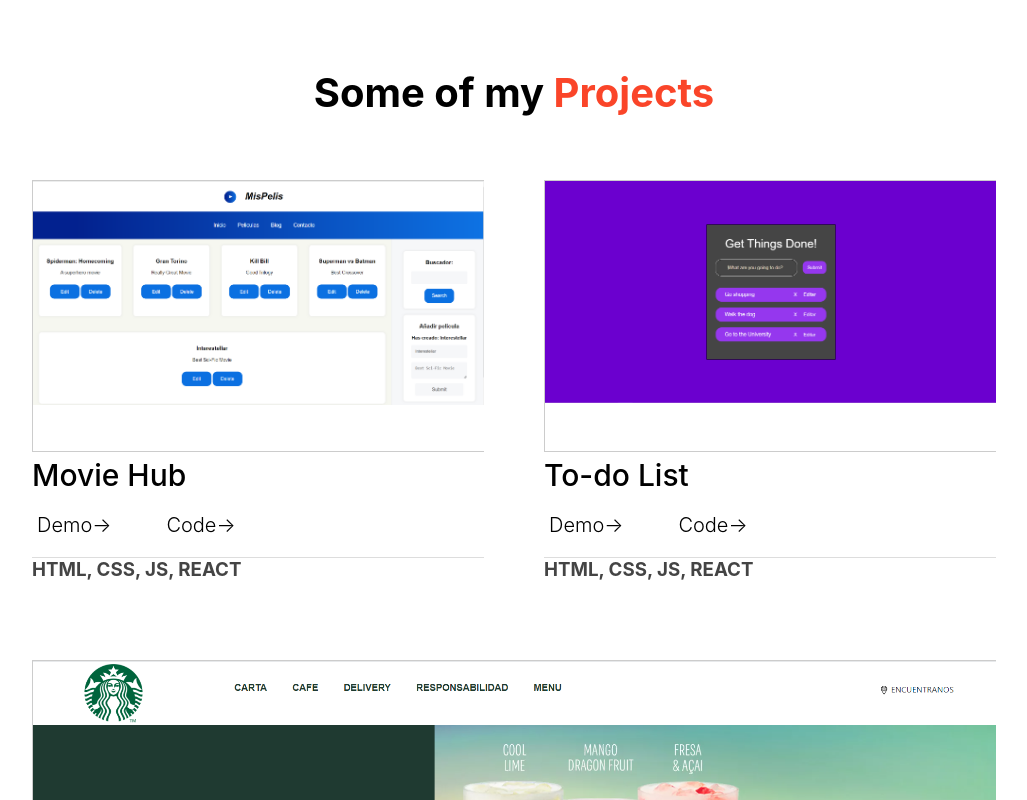
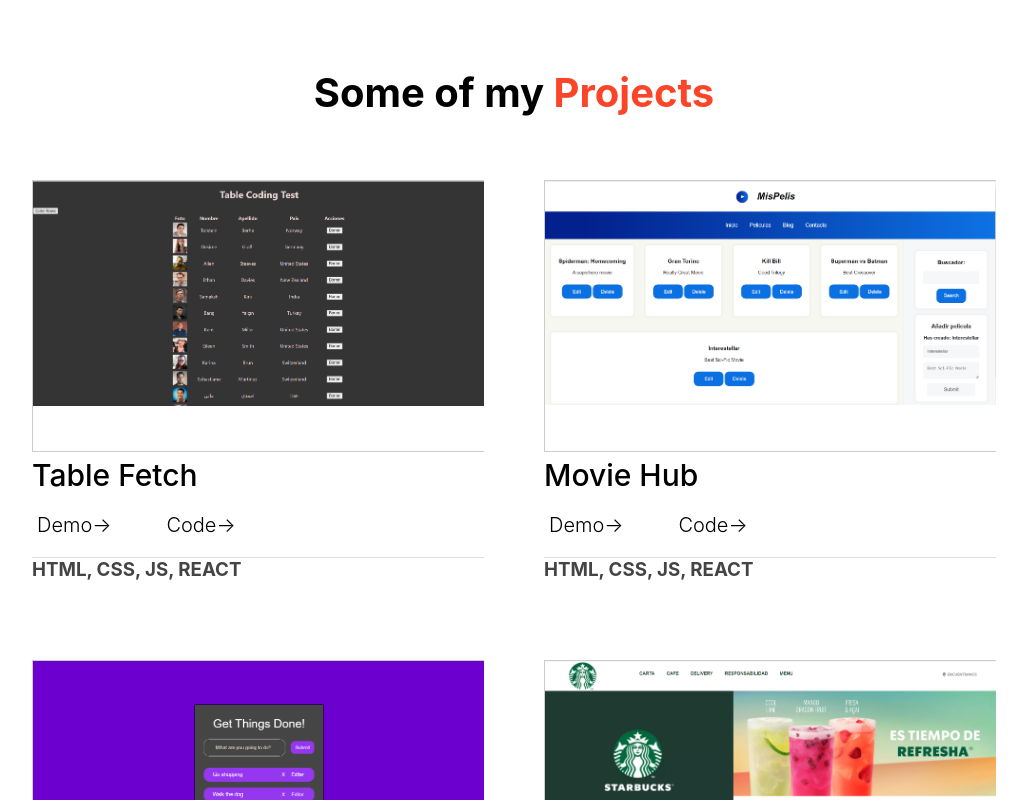
Before and after one commit to tonychongng/web_portfolio, a React (Create React App) app: page / in a window 1280 px wide. Shown: the part 617-1417 px from the top of the page, without its empty margins (126-1153 px from the left). Built offline with nearby package versions, Linux system fonts and the light colour scheme.

Commit message:
table fecth project

```diff
--- a/src/components/datos/trabajos.js
+++ b/src/components/datos/trabajos.js
@@ -1,8 +1,20 @@
 import moviehub from '../../images/moviehub.png';
 import todolist from '../../images/todolist.png';
 import starbucksclone from '../../images/starbucksclone.png';
+import table from '../../images/table.png';
 
 export const trabajos = [
+    {
+        'id': table,
+        'nombre': 'Table Fetch',
+        'url': 'https://tonychongng.github.io/moviehub/',
+        'code': 'https://github.com/tonychongng/table_fetch',
+        'demo': 'https://tonychongng.github.io/table_fetch/',
+        'tecnologias': 'HTML, CSS, JS, REACT',
+        'categorias': 'Web Development',
+        'descripcion': 'lorem ipsus olakese'
+
+    },
     {
         'id': moviehub,
         'nombre': 'Movie Hub',
@@ -10,7 +22,7 @@ export const trabajos = [
         'code': 'https://github.com/tonychongng/moviehub',
         'demo': 'https://tonychongng.github.io/moviehub/',
         'tecnologias': 'HTML, CSS, JS, REACT',
-        'categorias': 'Desarrollo Web',
+        'categorias': 'Web Development',
         'descripcion': 'lorem ipsus olakese'
     },
 
@@ -21,7 +33,7 @@ export const trabajos = [
         'tecnologias': 'HTML, CSS, JS, REACT',
         'code': 'https://github.com/tonychongng/todo_app',
         'demo': 'https://tonychongng.github.io/todo_app/',
-        'categorias': 'Desarrollo Web',
+        'categorias': 'Web Development',
         'descripcion': 'lorem ipsus olakese'
     },
 
@@ -32,7 +44,7 @@ export const trabajos = [
         'code': 'https://github.com/tonychongng/Starbucks-Clone',
         'demo': 'https://tonychongng.github.io/Starbucks-Clone/',
         'tecnologias': 'HTML, CSS, JS',
-        'categorias': 'Desarrollo Web',
+        'categorias': 'Web Development',
         'descripcion': 'lorem ipsus olakese'
     }
 ];
```
Also changed, not shown: src/images/table.png (added).
